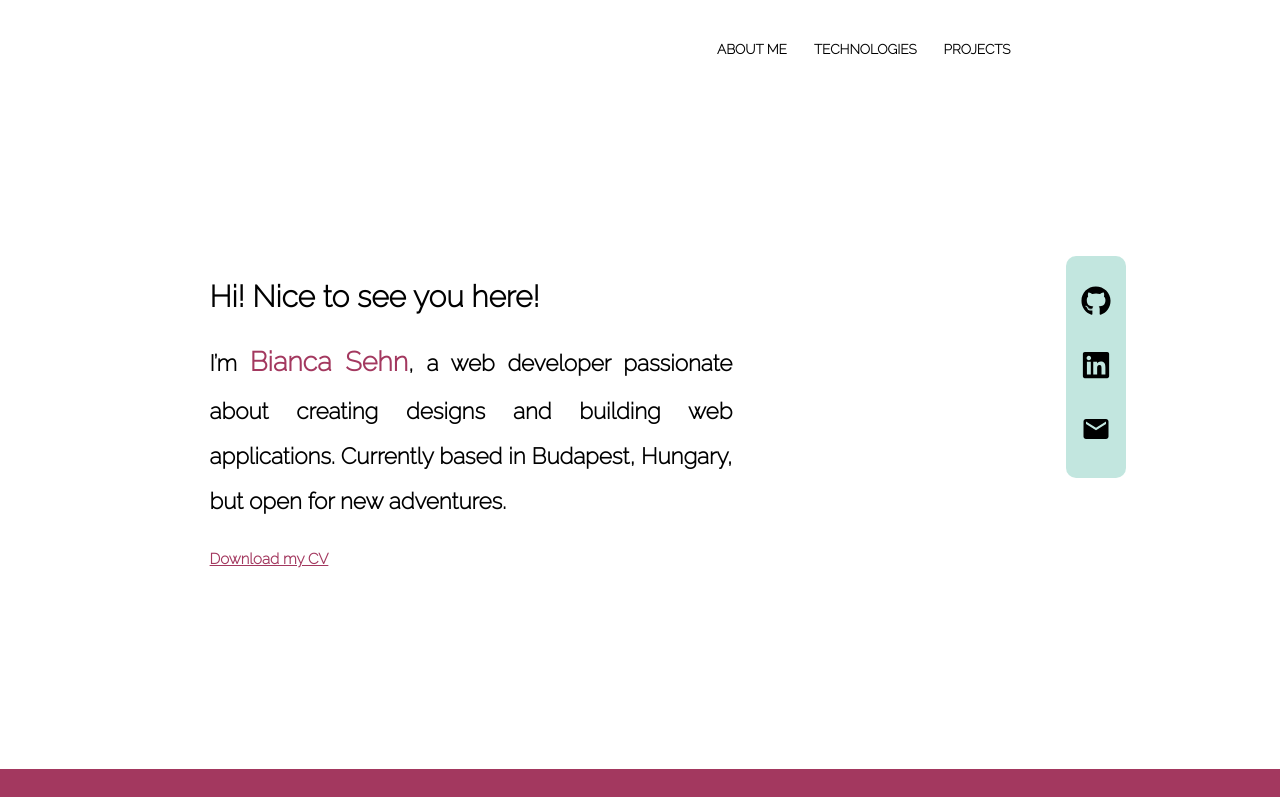
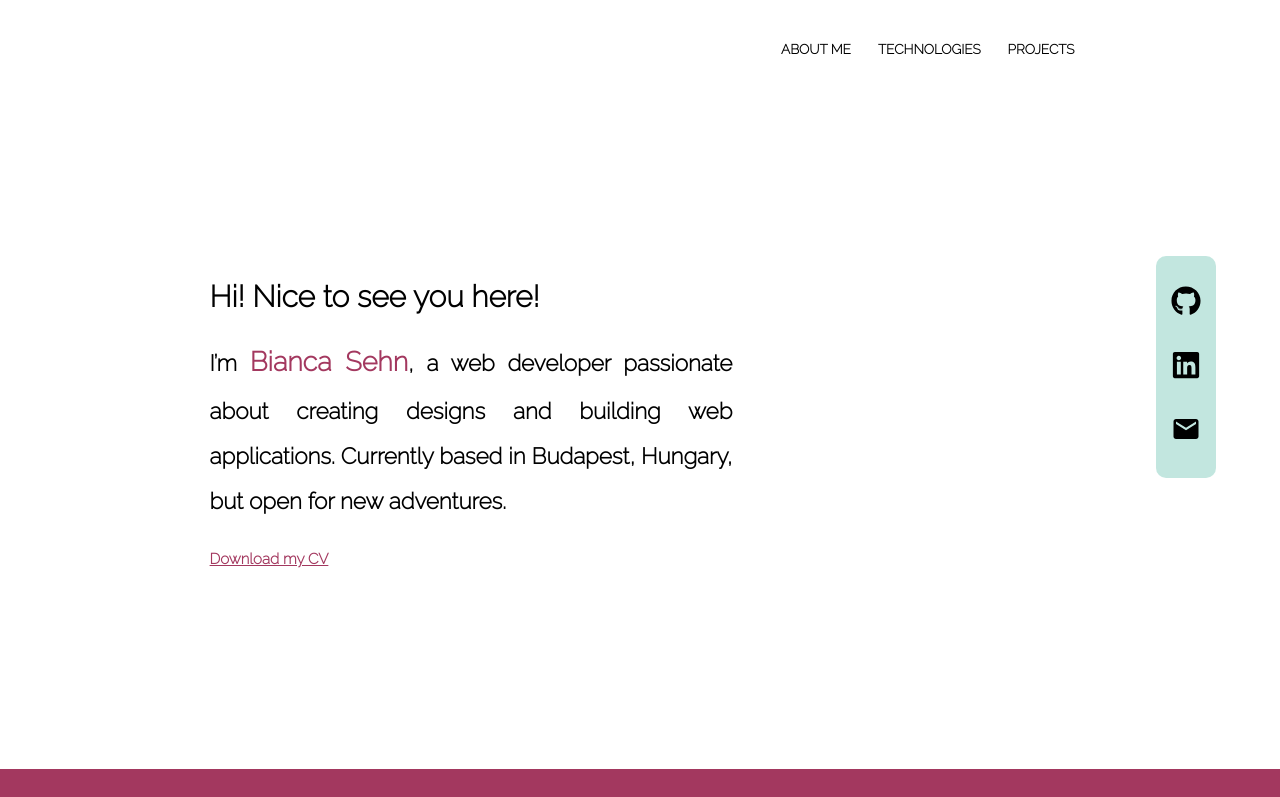
Before and after one commit to biancasehn/portfolio, a React (Create React App) app: page / in a window 1280 px wide. Shown: the top 797 px of the page. Built offline with nearby package versions, Linux system fonts and the light colour scheme.

Commit message:
fix: responsiveness

```diff
--- a/src/App.css
+++ b/src/App.css
@@ -268,7 +268,7 @@ footer p {
 @media (min-width: 1200px) {
   .nav ul {
     margin-bottom: 0;
-    padding-right: 20%;
+    padding-right: 15%;
 
   }
 
@@ -286,7 +286,7 @@ footer p {
   }
 
   .linksBar {
-    right: 12%;
+    right: 5%;
     top: 32%;
   }
 
```
